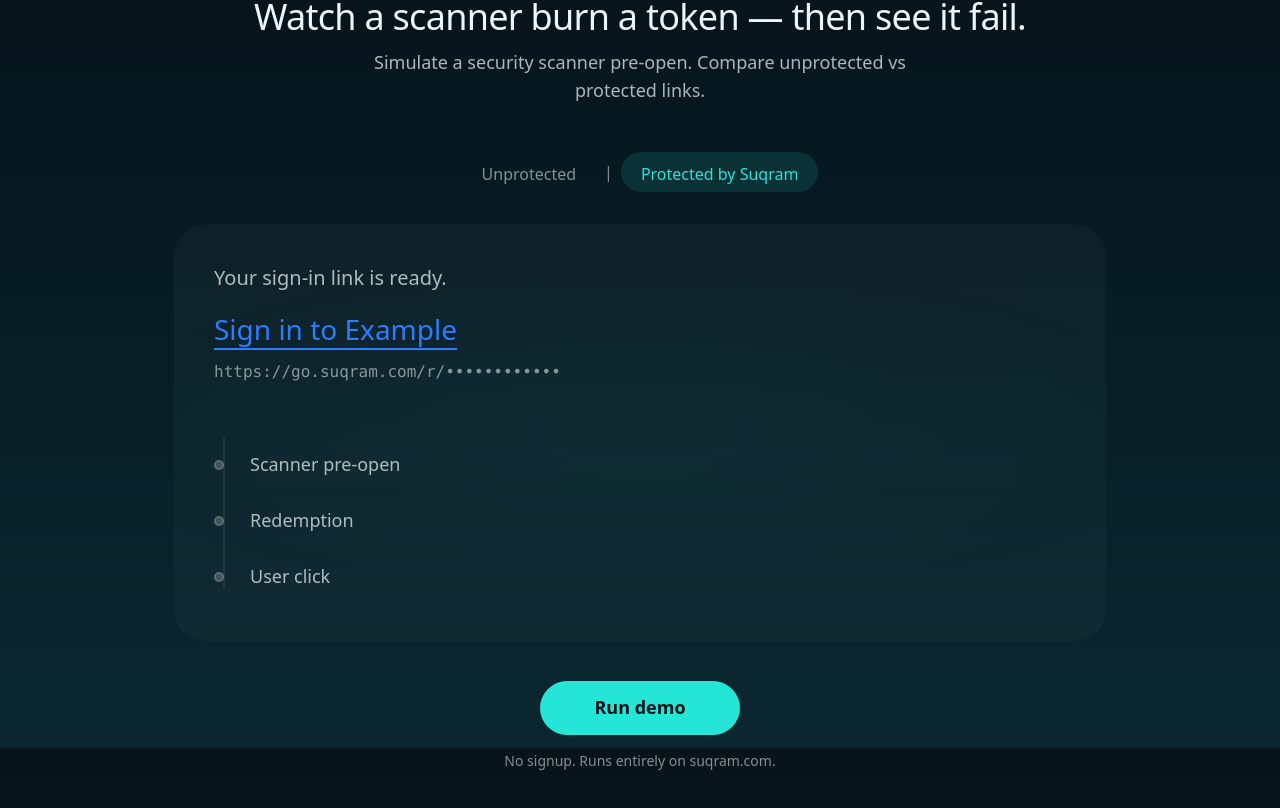
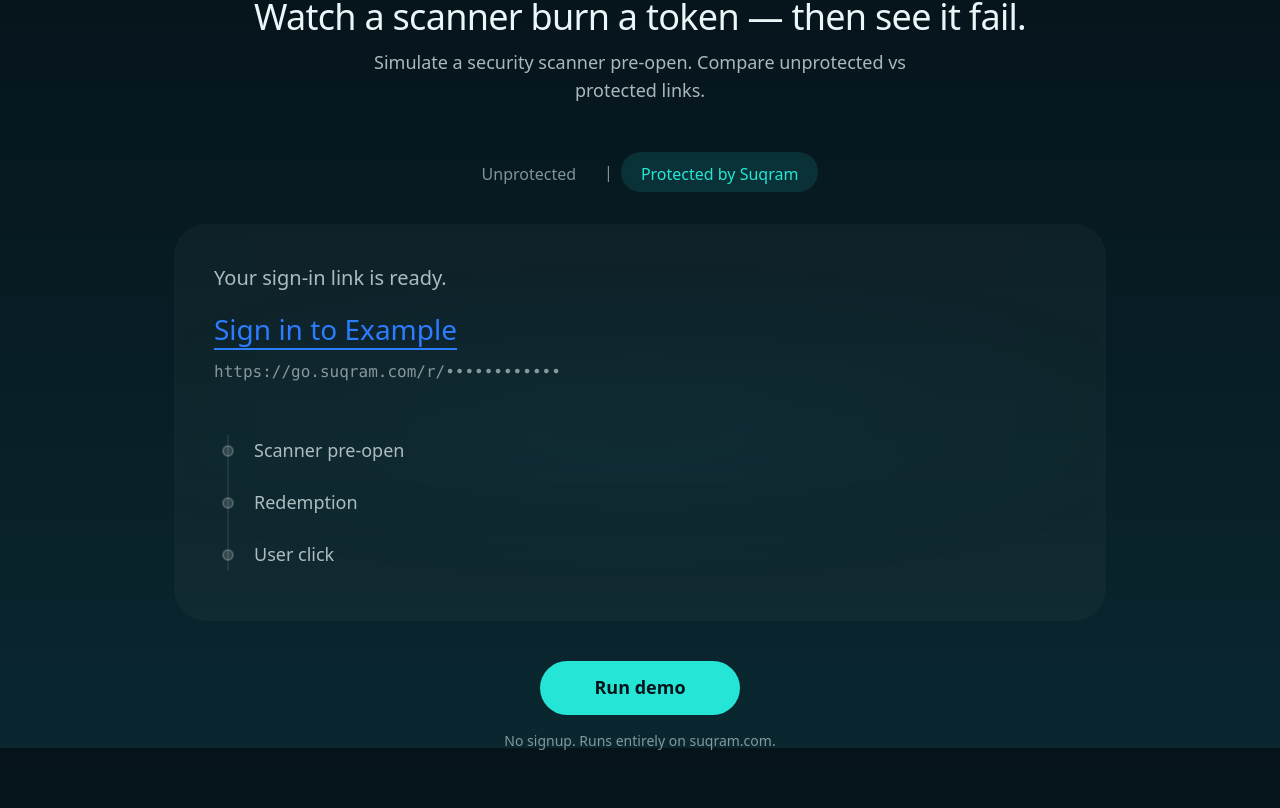
Before and after one commit to macuunamatata/Suqram, a Next.js app in the folder site/: page / in a window 1280 px wide. Shown: the part 852-1660 px from the top of the page. Built offline with nearby package versions, Linux system fonts and the light colour scheme.

Commit message:
Polish UI/UX to domained feel

```diff
--- a/site/app/components/DemoBeforeAfter.tsx
+++ b/site/app/components/DemoBeforeAfter.tsx
@@ -166,13 +166,23 @@
               </div>
             </div>
 
-            {/* B) Vertical timeline (center) */}
-            <div className="demo-timeline mt-10 pt-4">
-              <div className="demo-line" aria-hidden />
-              <div className="demo-signal" aria-hidden />
+            {/* B) Vertical timeline: single SVG + fixed-height rows */}
+            <div className="demo-steps mt-10">
+              <svg
+                className="demo-steps-svg"
+                width={28}
+                height={156}
+                viewBox="0 0 28 156"
+                aria-hidden
+              >
+                <line className="demo-steps-line" x1={14} y1={10} x2={14} y2={146} />
+                <circle className="demo-steps-node" cx={14} cy={26} r={5} />
+                <circle className="demo-steps-node" cx={14} cy={78} r={5} />
+                <circle className="demo-steps-node" cx={14} cy={130} r={5} />
+                <circle className="demo-signal-dot" cx={14} cy={26} r={4} />
+              </svg>
 
-              <div className={`demo-step ${activeStep >= 1 ? "demo-step-active" : ""}`}>
-                <span className="demo-node" />
+              <div className={`demo-step-row ${activeStep >= 1 ? "demo-step-row-active" : ""}`}>
                 <span className="demo-step-label">Scanner pre-open</span>
                 <span className="demo-step-outcome-wrap">
                   {showOutcomes && activeStep >= 1 && (
@@ -183,8 +193,7 @@
                 </span>
               </div>
 
-              <div className={`demo-step ${activeStep >= 2 ? "demo-step-active" : ""} ${activeStep >= 2 ? (mode === "unprotected" ? "demo-step-bad" : "demo-step-ok") : ""}`}>
-                <span className="demo-node" />
+              <div className={`demo-step-row ${activeStep >= 2 ? "demo-step-row-active" : ""} ${activeStep >= 2 ? (mode === "unprotected" ? "demo-step-row-bad" : "demo-step-row-ok") : ""}`}>
                 <span className="demo-step-label">Redemption</span>
                 <span className="demo-step-outcome-wrap">
                   {showOutcomes && activeStep >= 2 && (
@@ -195,8 +204,7 @@
                 </span>
               </div>
 
-              <div className={`demo-step ${activeStep >= 3 ? "demo-step-active" : ""} ${activeStep >= 3 ? (mode === "unprotected" ? "demo-step-bad" : "demo-step-ok") : ""}`}>
-                <span className="demo-node" />
+              <div className={`demo-step-row ${activeStep >= 3 ? "demo-step-row-active" : ""} ${activeStep >= 3 ? (mode === "unprotected" ? "demo-step-row-bad" : "demo-step-row-ok") : ""}`}>
                 <span className="demo-step-label">User click</span>
                 <span className="demo-step-outcome-wrap">
                   {showOutcomes && activeStep >= 3 && (
--- a/site/app/globals.css
+++ b/site/app/globals.css
@@ -535,93 +535,97 @@
     font-size: clamp(0.875rem, 1.5vw + 0.25rem, 1rem);
   }
 
-  /* Vertical timeline */
-  .demo-timeline {
+  /* Vertical timeline: single SVG + fixed row grid */
+  .demo-steps {
+    display: grid;
+    grid-template-columns: 28px 1fr;
+    grid-template-rows: repeat(3, 52px);
+    gap: 0 0.75rem;
+    align-items: center;
+    font-size: clamp(1rem, 1.5vw + 0.25rem, 1.125rem);
     position: relative;
     z-index: 1;
-    --y-step0: 0;
-    --y-step1: 2.5rem;
-    --y-step2: 6rem;
-    --y-step3: 9.5rem;
   }
-  .demo-line {
-    position: absolute;
-    left: 9px;
-    top: 0.75rem;
-    bottom: 0.75rem;
-    width: 2px;
-    background: rgba(255, 255, 255, 0.08);
-    border-radius: 1px;
+  @media (max-width: 380px) {
+    .demo-steps {
+      grid-template-rows: repeat(3, 48px);
+    }
   }
-  .demo-signal {
-    position: absolute;
-    left: 10px;
-    width: 10px;
-    height: 10px;
-    margin-left: -5px;
-    top: var(--y-step0);
-    transform: translateY(-50%);
-    border-radius: 50%;
-    background: rgba(255, 255, 255, 0.9);
-    box-shadow: 0 0 10px rgba(255, 255, 255, 0.5);
-    pointer-events: none;
-    z-index: 2;
+  .demo-steps-svg {
+    grid-column: 1;
+    grid-row: 1 / -1;
+    width: 28px;
+    height: 156px;
+    align-self: center;
+  }
+  @media (max-width: 380px) {
+    .demo-steps-svg {
+      height: 144px;
+    }
+  }
+  .demo-steps-line {
+    stroke: rgba(255, 255, 255, 0.08);
+    stroke-width: 2;
+  }
+  .demo-steps-node {
+    fill: rgba(255, 255, 255, 0.15);
+    stroke: rgba(255, 255, 255, 0.2);
+    stroke-width: 2;
+    transition: fill 0.25s var(--ease-out-entrance), stroke 0.25s var(--ease-out-entrance);
+  }
+  [data-active-step="1"] .demo-steps-node:nth-child(2),
+  [data-active-step="2"] .demo-steps-node:nth-child(2),
+  [data-active-step="3"] .demo-steps-node:nth-child(2) {
+    fill: rgba(255, 255, 255, 0.4);
+    stroke: rgba(255, 255, 255, 0.5);
+  }
+  [data-active-step="2"] .demo-steps-node:nth-child(3),
+  [data-active-step="3"] .demo-steps-node:nth-child(3) {
+    fill: rgba(255, 255, 255, 0.4);
+    stroke: rgba(255, 255, 255, 0.5);
+  }
+  [data-active-step="3"] .demo-steps-node:nth-child(4) {
+    fill: rgba(255, 255, 255, 0.4);
+    stroke: rgba(255, 255, 255, 0.5);
+  }
+  .demo-signal-dot {
+    fill: rgba(255, 255, 255, 0.9);
+    filter: drop-shadow(0 0 4px rgba(255, 255, 255, 0.5));
     opacity: 0;
-    transition: top 0.4s var(--ease-out-move), opacity 0.2s ease;
+    transition: transform 0.4s var(--ease-out-move), opacity 0.2s ease;
+    transform: translateY(-16px);
   }
-  [data-phase="running"] .demo-signal,
-  [data-phase="done"] .demo-signal {
+  [data-phase="running"] .demo-signal-dot,
+  [data-phase="done"] .demo-signal-dot {
     opacity: 1;
   }
-  [data-active-step="0"] .demo-signal {
-    top: var(--y-step0);
+  [data-phase="done"] .demo-signal-dot {
+    opacity: 0.5;
   }
-  [data-active-step="1"] .demo-signal {
-    top: var(--y-step1);
+  [data-active-step="0"] .demo-signal-dot {
+    transform: translateY(-16px);
   }
-  [data-active-step="2"] .demo-signal {
-    top: var(--y-step2);
+  [data-active-step="1"] .demo-signal-dot {
+    transform: translateY(0);
   }
-  [data-active-step="3"] .demo-signal {
-    top: var(--y-step3);
+  [data-active-step="2"] .demo-signal-dot {
+    transform: translateY(52px);
   }
-  [data-phase="done"] .demo-signal {
-    opacity: 0.4;
+  [data-active-step="3"] .demo-signal-dot {
+    transform: translateY(104px);
   }
-  .demo-step {
+  .demo-step-row {
     display: grid;
-    grid-template-columns: 20px 1fr auto;
+    grid-template-columns: 1fr auto;
     align-items: center;
-    gap: 0.75rem 1rem;
-    min-height: 3rem;
-    font-size: clamp(1rem, 1.5vw + 0.25rem, 1.125rem);
-  }
-  .demo-step + .demo-step {
-    margin-top: 0.5rem;
-  }
-  .demo-node {
-    width: 10px;
-    height: 10px;
-    border-radius: 50%;
-    background: rgba(255, 255, 255, 0.2);
-    border: 2px solid rgba(255, 255, 255, 0.15);
-    transition: background 0.25s var(--ease-out-entrance), border-color 0.25s var(--ease-out-entrance), transform 0.25s var(--ease-out-entrance);
-  }
-  .demo-step.demo-step-active .demo-node {
-    background: rgba(255, 255, 255, 0.5);
-    border-color: rgba(255, 255, 255, 0.4);
-    animation: demoNodePop 0.3s var(--ease-out-entrance) both;
-  }
-  .demo-step.demo-step-ok .demo-node {
-    background: rgba(30, 184, 176, 0.5);
-    border-color: rgba(30, 184, 176, 0.4);
-  }
-  .demo-step.demo-step-bad .demo-node {
-    background: rgba(200, 100, 100, 0.4);
-    border-color: rgba(200, 100, 100, 0.35);
+    gap: 0.75rem;
+    min-height: 0;
   }
   .demo-step-label {
     color: var(--text2);
+    white-space: nowrap;
+    overflow: hidden;
+    text-overflow: ellipsis;
   }
   .demo-step-outcome-wrap {
     min-width: 8ch;
@@ -1281,13 +1285,10 @@
     [data-phase="running"][data-active-step="3"] .demo-real-link-inner {
       animation: none !important;
     }
-    .demo-signal {
+    .demo-signal-dot {
       transition: none !important;
     }
     .demo-step-outcome.demo-outcome-visible {
-      animation: none !important;
-    }
-    .demo-step.demo-step-active .demo-node {
       animation: none !important;
     }
   }
```
